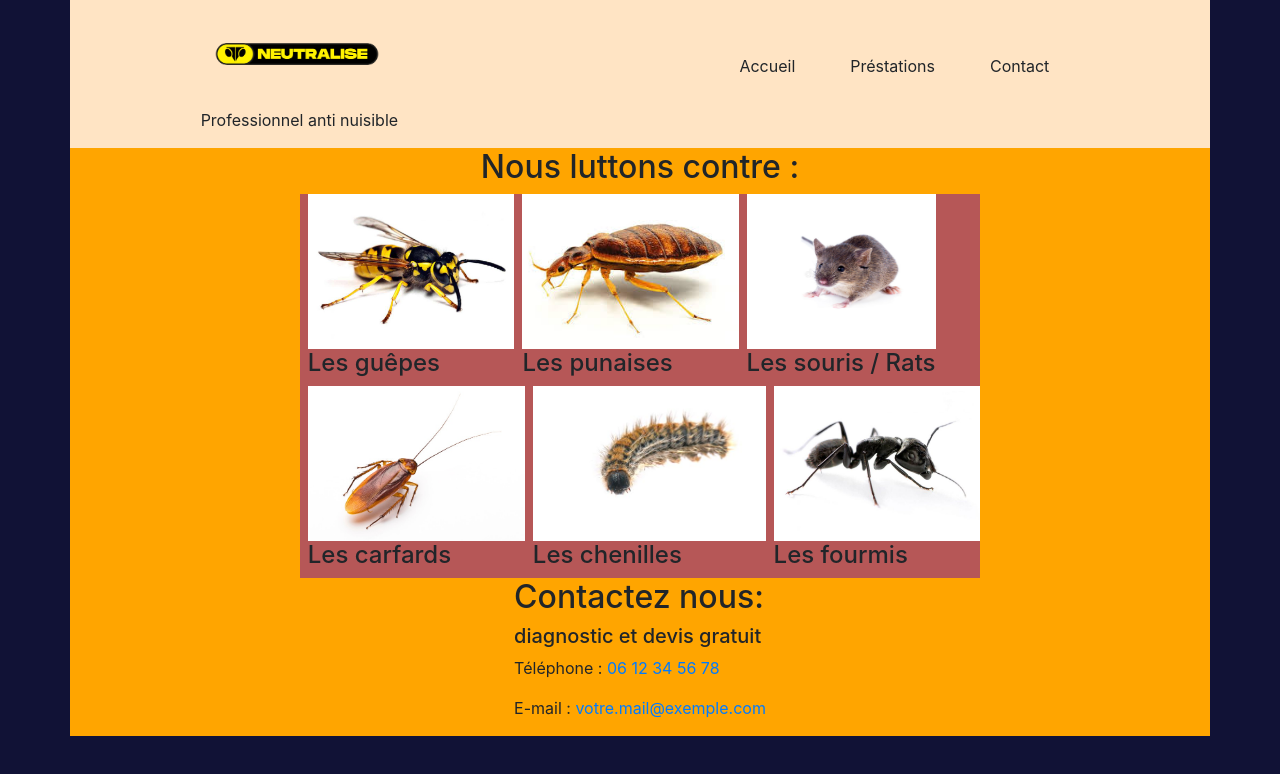
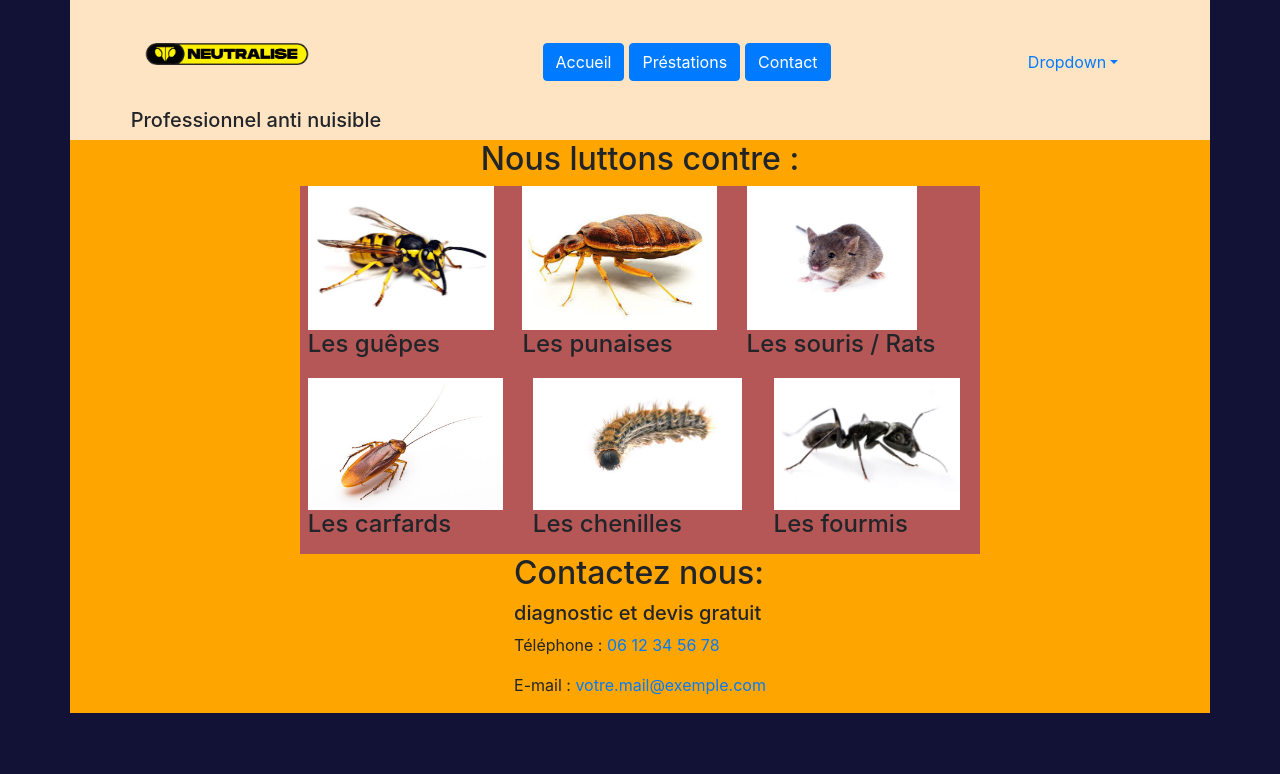
Before and after one commit to Rappson/neutralize, a React (Create React App) app in the folder frontend/: page / in a window 1280 px wide. Shown: the top 774 px of the page. Built offline with nearby package versions, Linux system fonts and the light colour scheme.

Commit message:
mise en place du dropdown pour mobile

```diff
--- a/frontend/src/Style/Style.css
+++ b/frontend/src/Style/Style.css
@@ -19,14 +19,19 @@ header{
     padding-right: 15px;
 }
 
+.btn-components{
+    margin-right: 5px;
+}
+
+/* home */
 .home{
     background-color: orange;
 }
 
-/* cards */
 .insect-cards-img {
-    width: 100%;
-    height: auto;
+    max-width: 15rem;
+    width: 90%;
+    height: 75%;
     max-height: 155px;
 }
 
--- a/frontend/src/components/articles/home.js
+++ b/frontend/src/components/articles/home.js
@@ -102,7 +102,7 @@ function Home() {
             - Le message avec les deux points : trouver un moyen de rendre ça plus beau
             - plus gros
             - rajouter "diagnostic et devis gratuit"
-            - Rajouter "intervention dans toute l'IDF"
+            - Rajouter "intervention dans toute l'IDF et Champagne Ardenne"
             */}
 
             <div className='contact'>
--- a/frontend/src/components/header/Header.js
+++ b/frontend/src/components/header/Header.js
@@ -10,16 +10,36 @@ function Header() {
             <header className="d-flex align-items-center justify-content-around">
                 {/* ajouter le logo "certi biocide" */}
                 <div className="title">
-                    <img src={Logo3} alt="Logo anti nuisible" className="logo_principal"></img>
-                    <p>Professionnel anti nuisible</p>
+                    <img src={Logo2} alt="Logo anti nuisible" className="logo_principal"></img>
+                    <h5>Professionnel anti nuisible</h5>
                 </div>
                 <div className='menu-list'>
                     <ul className='menu-list-components'>
-                        <ol>Accueil</ol>
-                        <ol>Préstations</ol>
-                        <ol>Contact</ol>
+                        <ol className="btn btn-primary btn-components">Accueil</ol>
+                        <ol className="btn btn-primary btn-components">Préstations</ol>
+                        <ol className="btn btn-primary btn-components">Contact</ol>
                     </ul>
                 </div>
+
+                {/* dropdown Mobile only */}
+                <ol className="nav-item dropdown">
+                    <a className="nav-link dropdown-toggle"
+                        href="#"
+                        id="navbarDropdown"
+                        role="button"
+                        data-toggle="dropdown"
+                        aria-haspopup="true"
+                        aria-expanded="false">
+                        Dropdown
+                    </a>
+                    <div className="dropdown-menu" aria-labelledby="navbarDropdown">
+                        <a className="dropdown-item" href="#">Action</a>
+                        <a className="dropdown-item" href="#">Another action</a>
+                        <div className="dropdown-divider"></div>
+                        <a className="dropdown-item" href="#">Something else here</a>
+                    </div>
+                </ol>
+
             </header>
         </div>
     )
```
